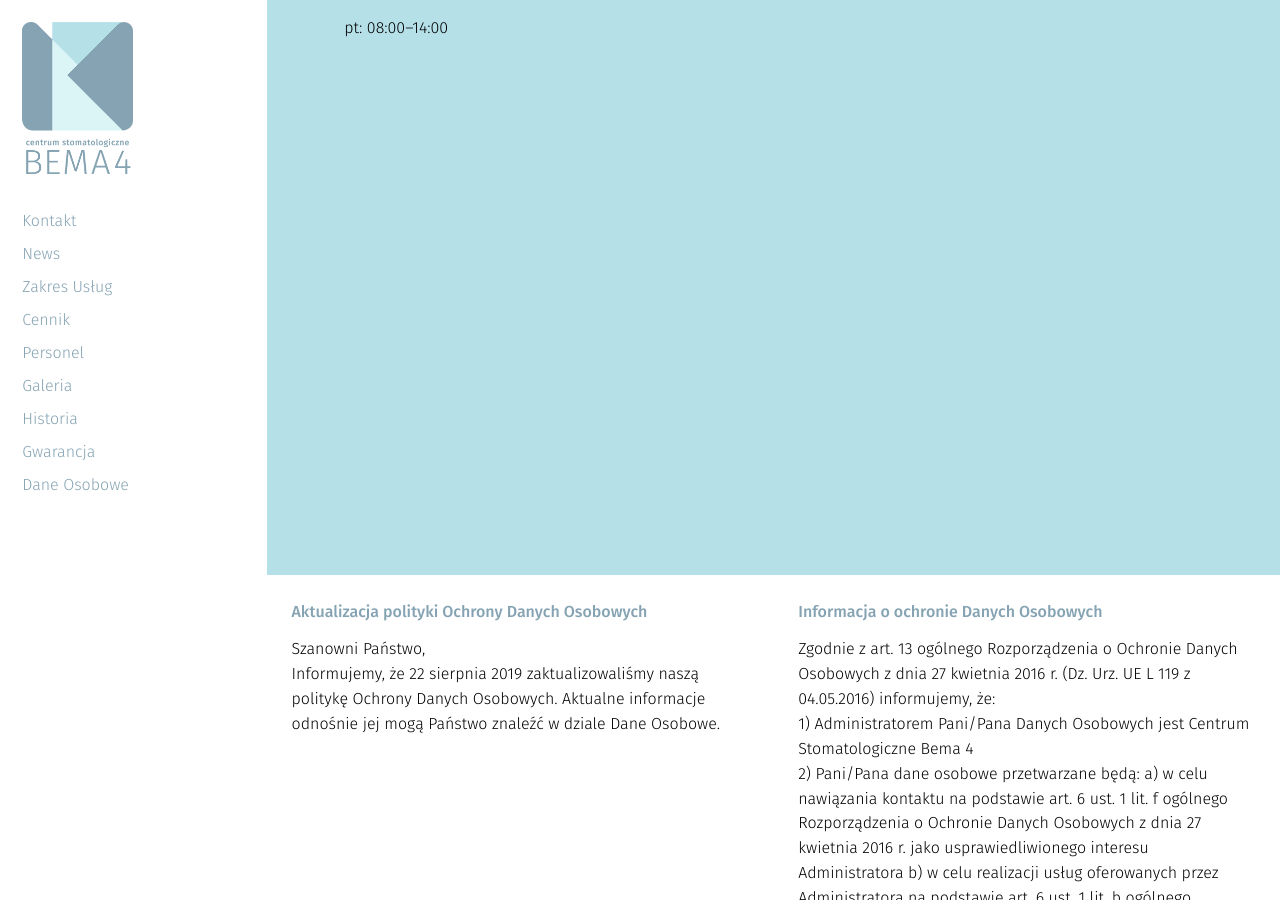
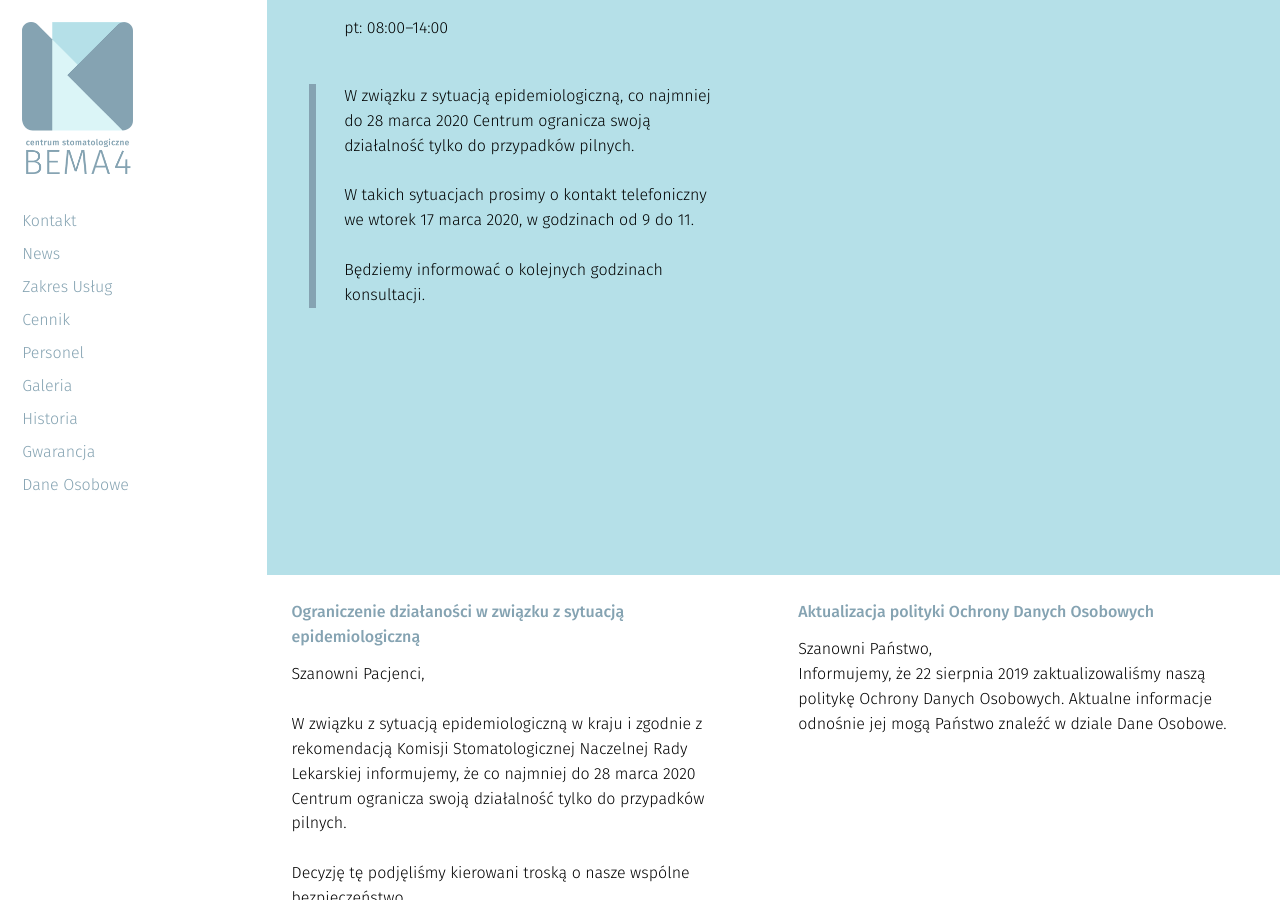
Before and after one commit to CSB4/bema4, a Jekyll site: the page built from index.html, in a window 1280 px wide and 900 px high, scrolled down 375 px. Built offline with Jekyll 4.4.1, drawn with Linux system fonts in a browser that asks for light colours; nearby versions of some CDN libraries; some of the changed text lies outside the part shown.

Commit message:
ogloszenie i news o ograniczeniu dzialanosci z zwiazku z koronawirusem (#40)

```diff
--- a/_slides/0000-01-10-kontakt.markdown
+++ b/_slides/0000-01-10-kontakt.markdown
@@ -10,7 +10,7 @@ mail: "stomatologia@bema4.pl"
 godziny:
   - "<time itemprop=\"openingHours\" datetime=\"Mo-Th 08:00-20:00\"><b>pn&ndash;cz:</b> 08:00&ndash;20:00</time>"
   - "<time itemprop=\"openingHours\" datetime=\"Fr 08:00-14:00\"><b>pt:</b> 08:00&ndash;14:00</time>"
-ogloszenie: ''
+ogloszenie: 'W związku z sytuacją epidemiologiczną, co najmniej do 28 marca 2020 Centrum ogranicza swoją działalność tylko do przypadków pilnych.<br><br>W takich sytuacjach prosimy o kontakt telefoniczny we wtorek 17 marca 2020, w godzinach od 9 do 11.<br><br>Będziemy informować o kolejnych godzinach konsultacji.'
 fullscreen: true
 published: true
 ---
```
Also changed, not shown: _news/2020-03-15-koronawirus-ograniczenie-dzialalnosci.markdown (added, +20 -0 lines).
